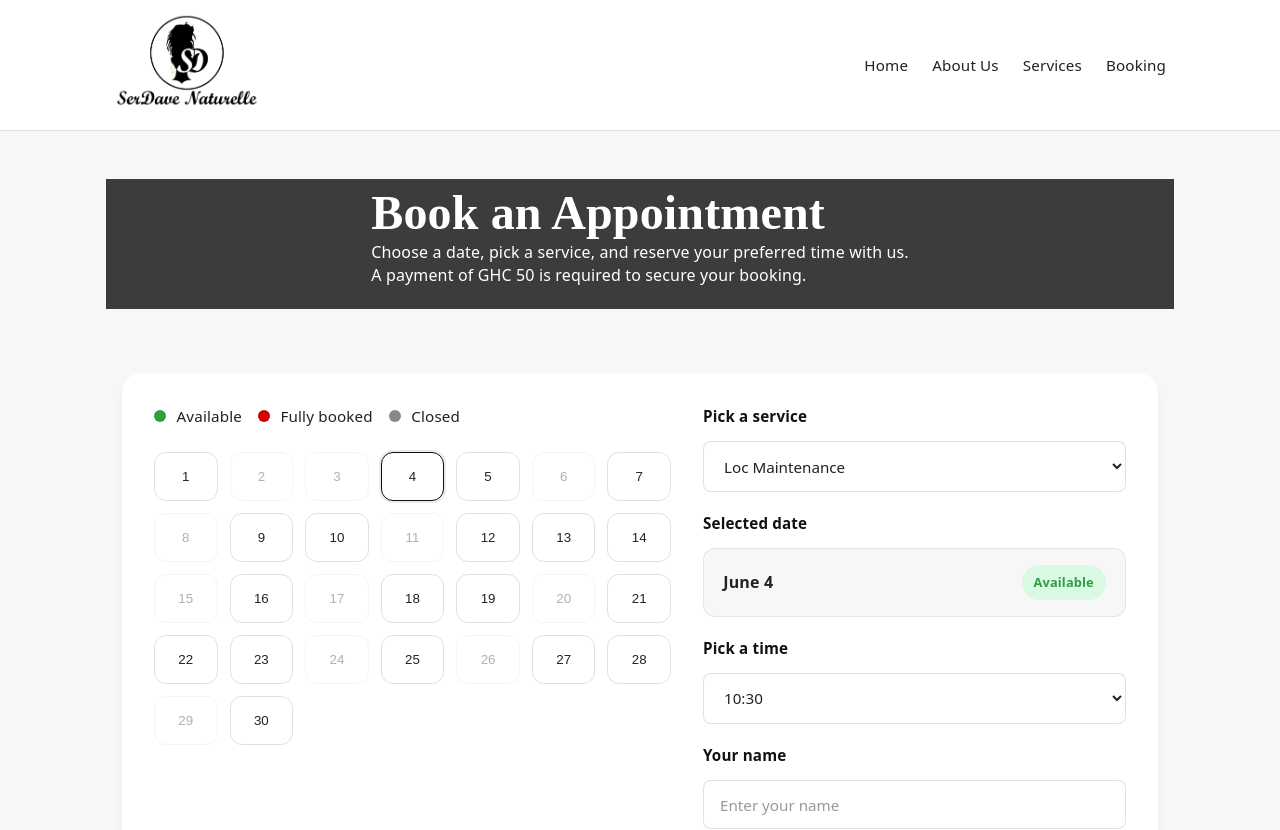
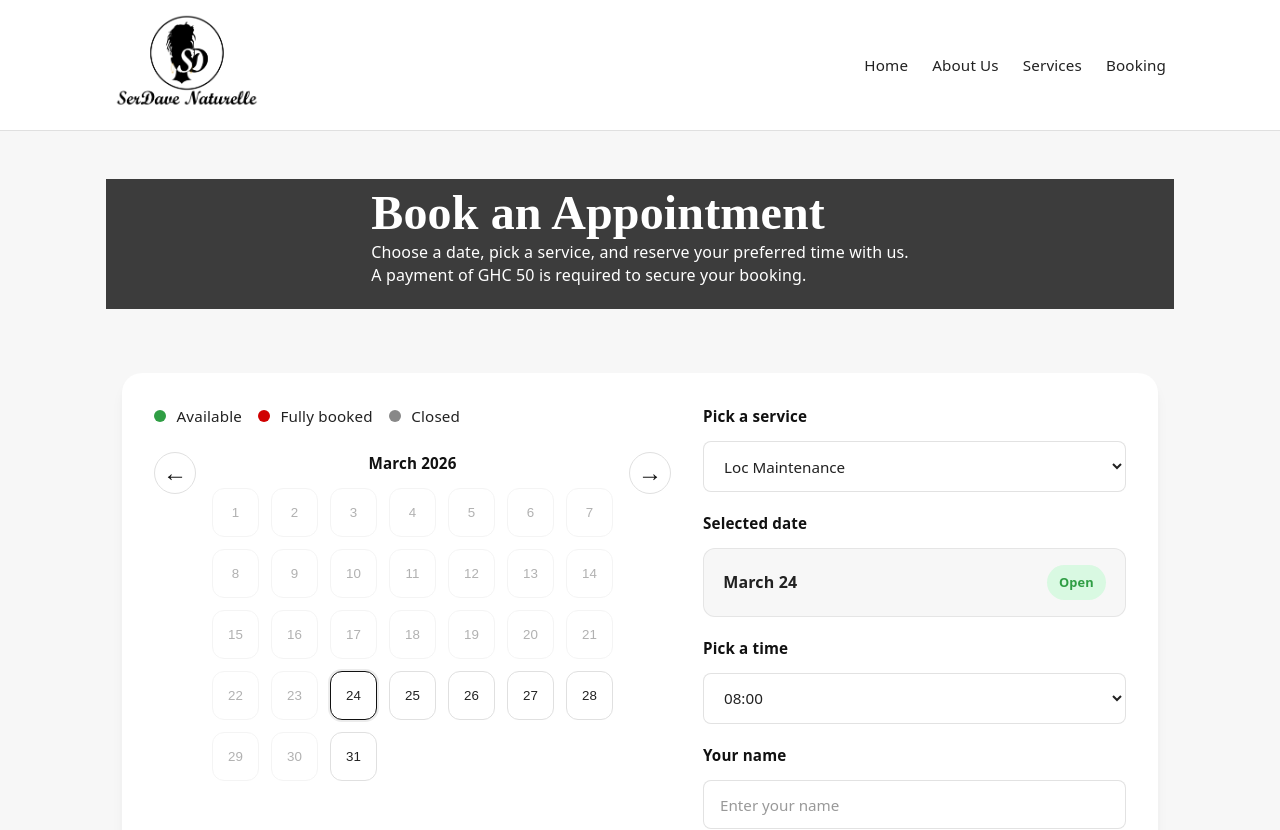
Before and after one commit to Jkrant48/SerDave-Naturelle, a React (Vite) app: page /booking in a window 1280 px wide. Shown: the top 830 px of the page. Built offline with nearby package versions, Linux system fonts and the light colour scheme.

Commit message:
changes to booking page

```diff
--- a/src/components/BookingForm.jsx
+++ b/src/components/BookingForm.jsx
@@ -1,4 +1,5 @@
-import { useMemo, useState } from "react";
+import { useEffect, useMemo, useState } from "react";
+import salonData from "../json/salon.json";
 
 const services = [
   "Loc Maintenance",
@@ -7,61 +8,154 @@ const services = [
   "Custom Styling",
 ];
 
-const timeSlots = ["09:00", "10:30", "12:00", "14:00", "16:30"];
+const businessHours = salonData.businessHours || [];
+const slotIntervalMinutes = salonData.booking?.slotInterval || 30;
 
-const calendarDays = [
-  { date: 1, status: "available" },
-  { date: 2, status: "closed" },
-  { date: 3, status: "booked" },
-  { date: 4, status: "available" },
-  { date: 5, status: "available" },
-  { date: 6, status: "booked" },
-  { date: 7, status: "available" },
-  { date: 8, status: "closed" },
-  { date: 9, status: "available" },
-  { date: 10, status: "available" },
-  { date: 11, status: "booked" },
-  { date: 12, status: "available" },
-  { date: 13, status: "available" },
-  { date: 14, status: "available" },
-  { date: 15, status: "booked" },
-  { date: 16, status: "available" },
-  { date: 17, status: "closed" },
-  { date: 18, status: "available" },
-  { date: 19, status: "available" },
-  { date: 20, status: "booked" },
-  { date: 21, status: "available" },
-  { date: 22, status: "available" },
-  { date: 23, status: "available" },
-  { date: 24, status: "booked" },
-  { date: 25, status: "available" },
-  { date: 26, status: "closed" },
-  { date: 27, status: "available" },
-  { date: 28, status: "available" },
-  { date: 29, status: "booked" },
-  { date: 30, status: "available" },
-];
+const timeFromMinutes = (totalMinutes) => {
+  const hours = Math.floor(totalMinutes / 60)
+    .toString()
+    .padStart(2, "0");
+  const minutes = (totalMinutes % 60).toString().padStart(2, "0");
+  return `${hours}:${minutes}`;
+};
+
+const getOpenSlots = (dayName) => {
+  const schedule = businessHours.find((entry) => entry.day === dayName);
+
+  if (!schedule || schedule.closed || !schedule.open || !schedule.close) {
+    return [];
+  }
+
+  const [openHour, openMinute] = schedule.open.split(":").map(Number);
+  const [closeHour, closeMinute] = schedule.close.split(":").map(Number);
+  const openMinutes = openHour * 60 + openMinute;
+  const closeMinutes = closeHour * 60 + closeMinute;
+
+  const slots = [];
+  for (
+    let minuteValue = openMinutes;
+    minuteValue < closeMinutes;
+    minuteValue += slotIntervalMinutes
+  ) {
+    slots.push(timeFromMinutes(minuteValue));
+  }
+
+  return slots;
+};
+
+const formatDateKey = (date) => {
+  const year = date.getFullYear();
+  const month = String(date.getMonth() + 1).padStart(2, "0");
+  const day = String(date.getDate()).padStart(2, "0");
+  return `${year}-${month}-${day}`;
+};
+
+const getCalendarDaysForMonth = (monthDate) => {
+  const today = new Date();
+  today.setHours(0, 0, 0, 0);
+
+  const year = monthDate.getFullYear();
+  const month = monthDate.getMonth();
+  const totalDays = new Date(year, month + 1, 0).getDate();
+
+  return Array.from({ length: totalDays }, (_, index) => {
+    const dateNumber = index + 1;
+    const date = new Date(year, month, dateNumber);
+    date.setHours(0, 0, 0, 0);
+
+    const dayName = date.toLocaleDateString("en-US", { weekday: "long" });
+    const schedule = businessHours.find((entry) => entry.day === dayName);
+    const isPast = date < today;
+
+    return {
+      key: formatDateKey(date),
+      date: dateNumber,
+      fullDate: date,
+      monthLabel: date.toLocaleDateString("en-US", {
+        month: "long",
+        year: "numeric",
+      }),
+      dayName,
+      status: isPast ? "past" : schedule?.closed ? "closed" : "available",
+    };
+  });
+};
 
 const BookingForm = () => {
+  const today = new Date();
+  today.setHours(0, 0, 0, 0);
+
+  const [viewMonth, setViewMonth] = useState(
+    new Date(today.getFullYear(), today.getMonth(), 1),
+  );
   const [selectedService, setSelectedService] = useState(services[0]);
-  const [selectedDate, setSelectedDate] = useState(4);
-  const [selectedTime, setSelectedTime] = useState(timeSlots[1]);
+  const [selectedDateKey, setSelectedDateKey] = useState(() => {
+    const initialMonth = new Date(today.getFullYear(), today.getMonth(), 1);
+    const availableDay = getCalendarDaysForMonth(initialMonth).find(
+      (day) => day.status === "available",
+    );
+
+    return availableDay ? availableDay.key : formatDateKey(today);
+  });
+  const [selectedTime, setSelectedTime] = useState("");
   const [customerName, setCustomerName] = useState("");
   const [customerPhone, setCustomerPhone] = useState("");
   const [notes, setNotes] = useState("");
 
-  const selectedStatus = useMemo(() => {
-    return (
-      calendarDays.find((day) => day.date === selectedDate)?.status ||
-      "available"
+  const visibleMonths = useMemo(
+    () => [new Date(viewMonth.getFullYear(), viewMonth.getMonth(), 1)],
+    [viewMonth],
   );
-  }, [selectedDate]);
 
+  const calendarDays = useMemo(
+    () =>
+      visibleMonths.flatMap((monthDate) => getCalendarDaysForMonth(monthDate)),
+    [visibleMonths],
+  );
+
+  const selectedDay = useMemo(
+    () => calendarDays.find((day) => day.key === selectedDateKey) || null,
+    [calendarDays, selectedDateKey],
+  );
+
+  const timeSlots = useMemo(
+    () => (selectedDay ? getOpenSlots(selectedDay.dayName) : []),
+    [selectedDay],
+  );
+
+  useEffect(() => {
+    if (!timeSlots.length) {
+      setSelectedTime("");
+      return;
+    }
+
+    if (!timeSlots.includes(selectedTime)) {
+      setSelectedTime(timeSlots[0]);
+    }
+  }, [timeSlots, selectedTime]);
+
+  const selectedStatus = selectedDay?.status || "available";
   const isDateAvailable = selectedStatus === "available";
+  const isPastDate = selectedStatus === "past";
   const canSubmit =
     isDateAvailable &&
     customerName.trim().length > 0 &&
-    customerPhone.trim().length > 0;
+    customerPhone.trim().length > 0 &&
+    !!selectedTime;
+
+  const goToPreviousMonth = () => {
+    setViewMonth(
+      (currentMonth) =>
+        new Date(currentMonth.getFullYear(), currentMonth.getMonth() - 1, 1),
+    );
+  };
+
+  const goToNextMonth = () => {
+    setViewMonth(
+      (currentMonth) =>
+        new Date(currentMonth.getFullYear(), currentMonth.getMonth() + 1, 1),
+    );
+  };
 
   const handleSubmit = (event) => {
     event.preventDefault();
@@ -70,8 +164,14 @@ const BookingForm = () => {
       return;
     }
 
+    const dateLabel =
+      selectedDay?.fullDate?.toLocaleDateString("en-US", {
+        month: "long",
+        day: "numeric",
+      }) || "selected date";
+
     alert(
-      `Booking confirmed for ${customerName} on June ${selectedDate} at ${selectedTime} (${selectedService}).`,
+      `Booking confirmed for ${customerName} on ${dateLabel} at ${selectedTime} (${selectedService}).`,
     );
   };
 
@@ -91,20 +191,61 @@ const BookingForm = () => {
             </span>
           </div>
 
+          <div className="calendar-header">
+            <button
+              type="button"
+              className="calendar-nav-button"
+              onClick={goToPreviousMonth}
+              aria-label="Previous month"
+            >
+              ←
+            </button>
+
+            <div className="calendar-months-grid">
+              {visibleMonths.map((monthDate) => (
+                <div
+                  key={`${monthDate.getFullYear()}-${monthDate.getMonth()}`}
+                  className="calendar-month-panel"
+                >
+                  <h4 className="calendar-month-label">
+                    {monthDate.toLocaleDateString("en-US", {
+                      month: "long",
+                      year: "numeric",
+                    })}
+                  </h4>
+
                   <div className="calendar-grid">
-            {calendarDays.map((day) => (
+                    {getCalendarDaysForMonth(monthDate).map((day) => (
                       <button
-                key={day.date}
+                        key={day.key}
                         type="button"
                         className={`calendar-day ${day.status} ${
-                  selectedDate === day.date ? "selected" : ""
+                          selectedDateKey === day.key ? "selected" : ""
                         }`}
-                onClick={() => setSelectedDate(day.date)}
+                        onClick={() => {
+                          if (day.status === "available") {
+                            setSelectedDateKey(day.key);
+                          }
+                        }}
                         disabled={day.status !== "available"}
+                        aria-label={`${day.dayName} ${day.date}`}
                       >
                         <span>{day.date}</span>
                       </button>
                     ))}
+                  </div>
+                </div>
+              ))}
+            </div>
+
+            <button
+              type="button"
+              className="calendar-nav-button"
+              onClick={goToNextMonth}
+              aria-label="Next month"
+            >
+              →
+            </button>
           </div>
         </div>
 
@@ -130,14 +271,23 @@ const BookingForm = () => {
           <div className="form-group">
             <label className="form-label">Selected date</label>
             <div className="selected-summary">
-              <strong>June {selectedDate}</strong>
+              <strong>
+                {selectedDay?.fullDate?.toLocaleDateString("en-US", {
+                  month: "long",
+                  day: "numeric",
+                }) || "Not selected"}
+              </strong>
               <span className={`status-pill ${selectedStatus}`}>
-                {selectedStatus}
+                {selectedStatus === "available" ? "Open" : "Closed"}
               </span>
             </div>
             {!isDateAvailable && (
               <p className="form-note">
-                Please choose a date marked as available before confirming.
+                {isPastDate
+                  ? "This date has already passed. Please choose a future available date."
+                  : selectedDay?.dayName
+                    ? `${selectedDay.dayName} is closed based on the salon schedule.`
+                    : "Please choose a date marked as available before confirming."}
               </p>
             )}
           </div>
@@ -151,13 +301,17 @@ const BookingForm = () => {
               className="form-input"
               value={selectedTime}
               onChange={(e) => setSelectedTime(e.target.value)}
-              disabled={!isDateAvailable}
+              disabled={!isDateAvailable || timeSlots.length === 0}
             >
-              {timeSlots.map((slot) => (
+              {timeSlots.length ? (
+                timeSlots.map((slot) => (
                   <option key={slot} value={slot}>
                     {slot}
                   </option>
-              ))}
+                ))
+              ) : (
+                <option value="">Closed</option>
+              )}
             </select>
           </div>
 
@@ -212,11 +366,16 @@ const BookingForm = () => {
             </div>
             <div className="booking-summary-item">
               <span className="summary-label">Date</span>
-              <span>June {selectedDate}</span>
+              <span>
+                {selectedDay?.fullDate?.toLocaleDateString("en-US", {
+                  month: "long",
+                  day: "numeric",
+                }) || "Not selected"}
+              </span>
             </div>
             <div className="booking-summary-item">
               <span className="summary-label">Time</span>
-              <span>{selectedTime}</span>
+              <span>{selectedTime || "Not selected"}</span>
             </div>
             <div className="booking-summary-item">
               <span className="summary-label">Name</span>
--- a/src/components/Footer.jsx
+++ b/src/components/Footer.jsx
@@ -4,9 +4,7 @@ const Footer = () => {
   return (
     <footer className="site-footer">
       <div className="footer-inner">
-        <p>&copy; 2024 SerDave. All rights reserved.</p>
-        <p>Connect with us</p>
-        <p>Email: info@salon.com</p>
+        <p>&copy; 2026 SerDave. All rights reserved.</p>
       </div>
     </footer>
   );
--- a/src/index.css
+++ b/src/index.css
@@ -1060,6 +1060,50 @@ h3 {
   background: #888;
 }
 
+.calendar-header {
+  display: flex;
+  align-items: flex-start;
+  gap: 1rem;
+}
+
+.calendar-nav-button {
+  width: 42px;
+  height: 42px;
+  border: 1px solid var(--border);
+  border-radius: 50%;
+  background: var(--bg-light);
+  color: var(--text-h);
+  font-size: 1.5rem;
+  cursor: pointer;
+  transition: all 0.2s ease;
+}
+
+.calendar-nav-button:hover {
+  background: var(--bg);
+  border-color: var(--accent);
+}
+
+.calendar-months-grid {
+  display: grid;
+  grid-template-columns: 1fr;
+  gap: 1rem;
+  flex: 1;
+}
+
+.calendar-month-panel {
+  display: flex;
+  flex-direction: column;
+  gap: 0.75rem;
+}
+
+.calendar-month-label {
+  margin: 0;
+  text-align: center;
+  font-size: 0.95rem;
+  font-weight: 700;
+  color: var(--text-h);
+}
+
 .calendar-grid {
   display: grid;
   grid-template-columns: repeat(7, minmax(0, 1fr));
@@ -1083,6 +1127,7 @@ h3 {
   border-color: var(--accent);
 }
 
+.calendar-day.past,
 .calendar-day.booked,
 .calendar-day.closed {
   opacity: 0.35;
--- a/src/json/salon.json
+++ b/src/json/salon.json
@@ -19,7 +19,7 @@
   },
 
   "businessHours": [
-    { "day": "Monday", "open": "08:00", "close": "18:00", "closed": false },
+    { "day": "Monday", "open": "", "close": "", "closed": true },
     { "day": "Tuesday", "open": "08:00", "close": "18:00", "closed": false },
     { "day": "Wednesday", "open": "08:00", "close": "18:00", "closed": false },
     { "day": "Thursday", "open": "08:00", "close": "18:00", "closed": false },
@@ -42,7 +42,16 @@
     "length": {
       "label": "Hair Length",
       "type": "select",
-      "options": ["Above Neck", "Neck", "Shoulder", "Bra Length", "Below Bra Length", "Waist", "Hip", "Butt Length"]
+      "options": [
+        "Above Neck",
+        "Neck",
+        "Shoulder",
+        "Bra Length",
+        "Below Bra Length",
+        "Waist",
+        "Hip",
+        "Butt Length"
+      ]
     },
     "size": {
       "label": "Braid Size",
@@ -61,7 +70,6 @@
   },
 
   "services": {
-
     "braids": [
       {
         "id": "cornrow_all_back",
@@ -69,9 +77,27 @@
         "pricingType": "matrix",
         "sizes": ["Large", "Medium", "Small/Medium", "Small"],
         "prices": [
-          { "length": "Shoulder Length", "large": 150, "medium": 200, "smallMedium": 260, "small": 300 },
-          { "length": "Bra Length", "large": 200, "medium": 250, "smallMedium": 300, "small": 350 },
-          { "length": "Butt Length", "large": 250, "medium": 300, "smallMedium": 320, "small": 400 }
+          {
+            "length": "Shoulder Length",
+            "large": 150,
+            "medium": 200,
+            "smallMedium": 260,
+            "small": 300
+          },
+          {
+            "length": "Bra Length",
+            "large": 200,
+            "medium": 250,
+            "smallMedium": 300,
+            "small": 350
+          },
+          {
+            "length": "Butt Length",
+            "large": 250,
+            "medium": 300,
+            "smallMedium": 320,
+            "small": 400
+          }
         ],
         "bookingFields": ["length", "size"]
       },
@@ -88,9 +114,27 @@
         "pricingType": "matrix",
         "sizes": ["Large", "Medium", "Small/Medium", "Small"],
         "prices": [
-          { "length": "Shoulder Length", "large": 200, "medium": 250, "smallMedium": 280, "small": 300 },
-          { "length": "Bra Length", "large": 250, "medium": 300, "smallMedium": 320, "small": 350 },
-          { "length": "Butt Length", "large": 300, "medium": 350, "smallMedium": 380, "small": 400 }
+          {
+            "length": "Shoulder Length",
+            "large": 200,
+            "medium": 250,
+            "smallMedium": 280,
+            "small": 300
+          },
+          {
+            "length": "Bra Length",
+            "large": 250,
+            "medium": 300,
+            "smallMedium": 320,
+            "small": 350
+          },
+          {
+            "length": "Butt Length",
+            "large": 300,
+            "medium": 350,
+            "smallMedium": 380,
+            "small": 400
+          }
         ],
         "bookingFields": ["length", "size"]
       },
@@ -100,7 +144,12 @@
         "pricingType": "matrix",
         "sizes": ["Large", "Medium", "Small"],
         "prices": [
-          { "length": "Shoulder Length", "large": 220, "medium": 250, "small": 350 },
+          {
+            "length": "Shoulder Length",
+            "large": 220,
+            "medium": 250,
+            "small": 350
+          },
           { "length": "Bra Length", "large": 260, "medium": 300, "small": 400 },
           { "length": "Butt Length", "large": 350, "medium": 380, "small": 500 }
         ],
@@ -120,9 +169,27 @@
         "pricingType": "matrix",
         "sizes": ["Large", "Medium", "Small/Medium", "Small"],
         "prices": [
-          { "length": "Shoulder Length", "large": 220, "medium": 300, "smallMedium": 320, "small": 350 },
-          { "length": "Bra Length", "large": 300, "medium": 350, "smallMedium": 400, "small": 500 },
-          { "length": "Butt Length", "large": 450, "medium": 480, "smallMedium": 520, "small": 600 }
+          {
+            "length": "Shoulder Length",
+            "large": 220,
+            "medium": 300,
+            "smallMedium": 320,
+            "small": 350
+          },
+          {
+            "length": "Bra Length",
+            "large": 300,
+            "medium": 350,
+            "smallMedium": 400,
+            "small": 500
+          },
+          {
+            "length": "Butt Length",
+            "large": 450,
+            "medium": 480,
+            "smallMedium": 520,
+            "small": 600
+          }
         ],
         "bookingFields": ["length", "size"]
       },
@@ -133,9 +200,27 @@
         "pricingType": "matrix",
         "sizes": ["Large", "Medium", "Small/Medium", "Small"],
         "prices": [
-          { "length": "Shoulder Length", "large": 200, "medium": 280, "smallMedium": 300, "small": 330 },
-          { "length": "Bra Length", "large": 290, "medium": 330, "smallMedium": 380, "small": 480 },
-          { "length": "Butt Length", "large": 400, "medium": 450, "smallMedium": 500, "small": 550 }
+          {
+            "length": "Shoulder Length",
+            "large": 200,
+            "medium": 280,
+            "smallMedium": 300,
+            "small": 330
+          },
+          {
+            "length": "Bra Length",
+            "large": 290,
+            "medium": 330,
+            "smallMedium": 380,
+            "small": 480
+          },
+          {
+            "length": "Butt Length",
+            "large": 400,
+            "medium": 450,
+            "smallMedium": 500,
+            "small": 550
+          }
         ],
         "bookingFields": ["length", "size"]
       },
@@ -145,8 +230,20 @@
         "pricingType": "matrix",
         "sizes": ["Large", "Medium", "Small/Medium", "Small"],
         "prices": [
-          { "length": "Shoulder Length", "large": 300, "medium": 350, "smallMedium": 400, "small": 450 },
-          { "length": "Bra Length", "large": 400, "medium": 450, "smallMedium": 500, "small": 550 }
+          {
+            "length": "Shoulder Length",
+            "large": 300,
+            "medium": 350,
+            "smallMedium": 400,
+            "small": 450
+          },
+          {
+            "length": "Bra Length",
+            "large": 400,
+            "medium": 450,
+            "smallMedium": 500,
+            "small": 550
+          }
         ],
         "bookingFields": ["length", "size"]
       },
@@ -156,9 +253,27 @@
         "pricingType": "matrix",
         "sizes": ["Large", "Medium", "Small/Medium", "Small"],
         "prices": [
-          { "length": "Shoulder Length", "large": 320, "medium": 360, "smallMedium": 400, "small": 450 },
-          { "length": "Bra Length", "large": 380, "medium": 400, "smallMedium": 450, "small": 500 },
-          { "length": "Butt Length", "large": 420, "medium": 480, "smallMedium": 480, "small": 600 }
+          {
+            "length": "Shoulder Length",
+            "large": 320,
+            "medium": 360,
+            "smallMedium": 400,
+            "small": 450
+          },
+          {
+            "length": "Bra Length",
+            "large": 380,
+            "medium": 400,
+            "smallMedium": 450,
+            "small": 500
+          },
+          {
+            "length": "Butt Length",
+            "large": 420,
+            "medium": 480,
+            "smallMedium": 480,
+            "small": 600
+          }
         ],
         "bookingFields": ["length", "size"]
       },
@@ -168,9 +283,27 @@
         "pricingType": "matrix",
         "sizes": ["Large", "Medium", "Small/Medium", "Small"],
         "prices": [
-          { "length": "Shoulder Length", "large": 300, "medium": 350, "smallMedium": 400, "small": 450 },
-          { "length": "Bra Length", "large": 350, "medium": 390, "smallMedium": 450, "small": 500 },
-          { "length": "Butt Length", "large": 380, "medium": 420, "smallMedium": 490, "small": 550 }
+          {
+            "length": "Shoulder Length",
+            "large": 300,
+            "medium": 350,
+            "smallMedium": 400,
+            "small": 450
+          },
+          {
+            "length": "Bra Length",
+            "large": 350,
+            "medium": 390,
+            "smallMedium": 450,
+            "small": 500
+          },
+          {
+            "length": "Butt Length",
+            "large": 380,
+            "medium": 420,
+            "smallMedium": 490,
+            "small": 550
+          }
         ],
         "bookingFields": ["length", "size"]
       },
@@ -180,16 +313,33 @@
         "pricingType": "matrix",
         "sizes": ["Large", "Medium", "Small/Medium", "Small"],
         "prices": [
-          { "length": "Shoulder Length", "large": 400, "medium": 450, "smallMedium": 500, "small": 550 },
-          { "length": "Bra Length", "large": 450, "medium": 500, "smallMedium": 550, "small": 600 },
-          { "length": "Butt Length", "large": 500, "medium": 550, "smallMedium": 600, "small": 650 }
+          {
+            "length": "Shoulder Length",
+            "large": 400,
+            "medium": 450,
+            "smallMedium": 500,
+            "small": 550
+          },
+          {
+            "length": "Bra Length",
+            "large": 450,
+            "medium": 500,
+            "smallMedium": 550,
+            "small": 600
+          },
+          {
+            "length": "Butt Length",
+            "large": 500,
+            "medium": 550,
+            "smallMedium": 600,
+            "small": 650
+          }
         ],
         "bookingFields": ["length", "size"]
       }
     ],
 
     "locs": {
-
       "starterLocs": [
         {
           "id": "sisterlocks",
```
Lines whose indentation alone changed are shown as unchanged.
